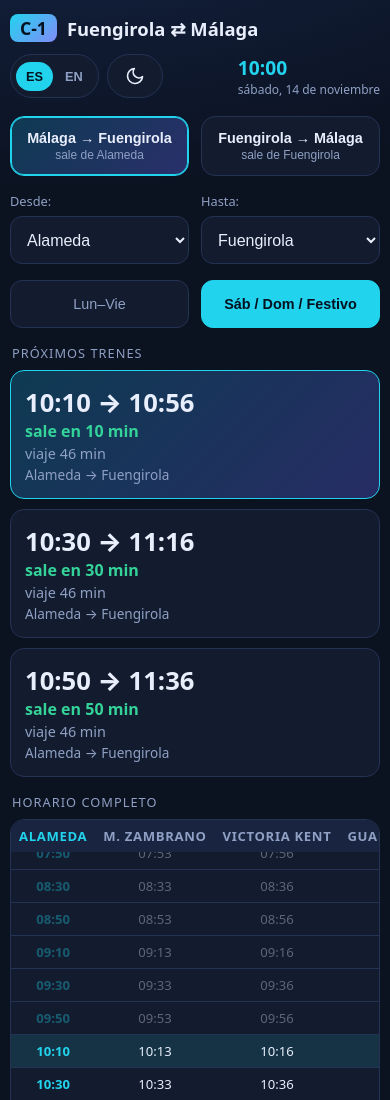
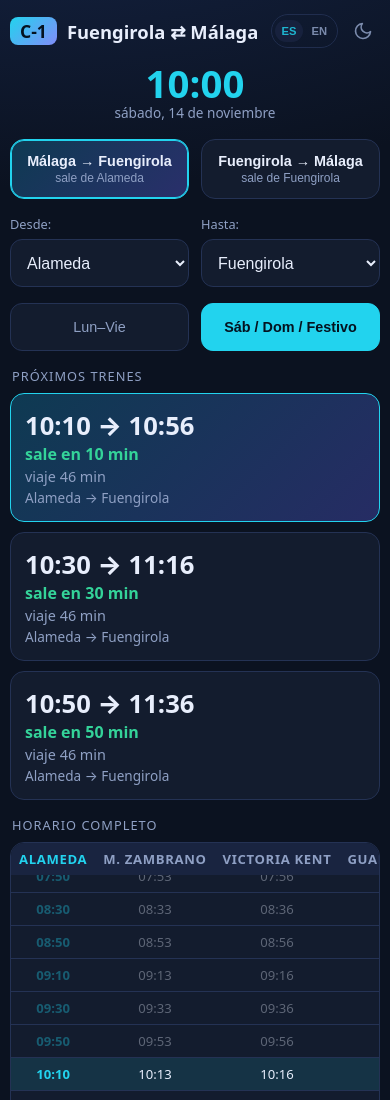
Before and after one commit to fvilpaz/nextren, a plain HTML site: page index.html in a window 390 px wide. Shown: the top 1100 px of the page. Drawn offline with Linux system fonts and the light colour scheme.

Commit message:
Cabecera: reloj centrado (grande en movil), botones de idioma y tema a la derecha y mas discretos
Co-Authored-By: Claude Sonnet 5.5 <noreply@anthropic.com>

```diff
--- a/index.html
+++ b/index.html
@@ -15,15 +15,13 @@
 <div class="wrap">
   <header>
     <h1><span class="badge">C-1</span> Fuengirola ⇄ Málaga</h1>
-    <div class="hdr-right">
-  <div class="ctrl">
+    <div class="clock"><span id="clock">--:--</span><small id="date"></small></div>
+    <div class="ctrl">
     <button type="button" class="ctrl-btn lang-btn" id="lang-btn" aria-label="Cambiar idioma a inglés" data-i18n-aria="lang.aria"><span data-l="es" class="on">ES</span><span data-l="en">EN</span></button>
     <button type="button" class="ctrl-btn" id="theme-btn" aria-label="Cambiar a tema claro">
       <svg class="ico-sun" width="20" height="20" viewBox="0 0 24 24" fill="none" stroke="currentColor" stroke-width="2" stroke-linecap="round" stroke-linejoin="round" aria-hidden="true"><circle cx="12" cy="12" r="4"/><path d="M12 2v2M12 20v2M4.9 4.9l1.4 1.4M17.7 17.7l1.4 1.4M2 12h2M20 12h2M4.9 19.1l1.4-1.4M17.7 6.3l1.4-1.4"/></svg>
       <svg class="ico-moon" width="20" height="20" viewBox="0 0 24 24" fill="none" stroke="currentColor" stroke-width="2" stroke-linecap="round" stroke-linejoin="round" aria-hidden="true"><path d="M21 12.8A9 9 0 1111.2 3a7 7 0 009.8 9.8z"/></svg>
     </button>
-  </div>
-    <div class="clock"><span id="clock">--:--</span><small id="date"></small></div>
     </div>
   </header>
 
--- a/style.css
+++ b/style.css
@@ -15,12 +15,15 @@
 *{box-sizing:border-box;margin:0;padding:0}
 body{font-family:system-ui,-apple-system,"Segoe UI",Roboto,sans-serif;background:radial-gradient(1200px 600px at 10% -10%,var(--glow) 0,transparent 60%),var(--bg);color:var(--txt);min-height:100vh;padding:20px 16px 40px}
 .wrap{max-width:980px;margin:0 auto}
-header{display:flex;align-items:center;justify-content:space-between;gap:12px;flex-wrap:wrap;margin-bottom:18px}
+header{display:grid;grid-template-columns:1fr auto 1fr;align-items:center;gap:12px;margin-bottom:18px}
+header h1{justify-self:start}
+header .ctrl{justify-self:end}
 h1{font-size:1.5rem;display:flex;align-items:center;gap:10px}
 .badge{background:linear-gradient(135deg,var(--acc),var(--acc2));color:var(--on-acc);font-weight:800;border-radius:8px;padding:2px 10px;font-size:1.1rem}
 .clock{font-variant-numeric:tabular-nums;font-size:1.6rem;font-weight:700;color:var(--acc)}
-.clock small{display:block;font-size:.75rem;color:var(--mut);font-weight:400;text-align:right}
-.hdr-right{display:flex;align-items:center;gap:18px}
+.badge{white-space:nowrap;flex:none}
+.clock{text-align:center}
+.clock small{display:block;font-size:.75rem;color:var(--mut);font-weight:400}
 .tabs{display:grid;grid-template-columns:1fr 1fr;gap:12px;margin-bottom:16px}
 .tab{background:var(--card);border:1px solid var(--line);color:var(--txt);border-radius:14px;padding:14px;cursor:pointer;font-size:1rem;font-weight:600;transition:.15s}
 .tab small{display:block;color:var(--mut);font-weight:400;margin-top:2px}
@@ -52,14 +55,21 @@ td.lv span{background:var(--chip);color:#201500;border-radius:6px;padding:1px 6p
 @media (max-width:700px){
   body{padding:14px 10px 30px}
   h1{font-size:1.15rem}
-  .clock{font-size:1.2rem}
-  .hdr-right{width:100%;justify-content:space-between}
+  header{grid-template-columns:1fr auto;grid-template-areas:"titulo botones" "reloj reloj";row-gap:14px}
+  header h1{grid-area:titulo}
+  header .ctrl{grid-area:botones}
+  header .clock{grid-area:reloj;font-size:2.4rem;line-height:1.1}
+  .clock small{font-size:.85rem;margin-top:2px}
   .tab{min-height:60px;padding:12px 8px;font-size:.9rem}
   .seg button{padding:10px 8px;font-size:.9rem}
   .n .t{font-size:1.6rem}
   th,td{padding:7px 8px;font-size:.82rem}
   th:first-child,td:first-child{display:none}
   .tablewrap{max-height:55vh}
+}
+@media (max-width:380px){
+  h1{font-size:1rem;gap:7px}
+  .badge{font-size:.95rem;padding:2px 8px}
 }
 footer{margin-top:14px;color:var(--mut);font-size:.78rem;line-height:1.5}
 .aviso{background:rgba(251,191,36,.12);border:1px solid var(--warn);border-radius:14px;padding:12px 14px;margin-bottom:16px;font-size:.9rem;line-height:1.5}
@@ -82,12 +92,12 @@ dialog::backdrop{background:var(--shade)}
 .cafe-addr{margin:8px 0 10px;font-family:ui-monospace,Consolas,monospace;font-size:.82rem;color:var(--mut);word-break:break-all}
 .cafe-copy{width:100%;min-height:44px;background:var(--acc);color:var(--on-acc);border:0;border-radius:10px;font-weight:700;font-size:.95rem;cursor:pointer}
 .ctrl{display:flex;gap:8px}
-.ctrl-btn{width:44px;height:44px;display:grid;place-items:center;background:var(--card);color:var(--txt);border:1px solid var(--line);border-radius:50%;cursor:pointer;transition:.15s}
-.ctrl-btn:hover{border-color:var(--acc);color:var(--acc)}
-#theme-btn{width:56px;border-radius:22px}
+.ctrl-btn{width:34px;height:34px;display:grid;place-items:center;background:transparent;color:var(--mut);border:1px solid transparent;border-radius:17px;cursor:pointer;transition:.15s;opacity:.85}
+.ctrl-btn:hover{opacity:1;border-color:var(--line);color:var(--acc)}
+#theme-btn{width:34px}
 :root[data-theme="light"] .ico-moon{display:none}
 :root:not([data-theme="light"]) .ico-sun{display:none}
-.lang-btn{display:inline-flex;align-items:center;width:auto;padding:0 5px;gap:2px;border-radius:22px;font-size:.8rem;font-weight:700}
-.lang-btn span{padding:7px 10px;border-radius:16px;color:var(--mut)}
-.lang-btn span.on{background:var(--acc);color:var(--on-acc)}
+.lang-btn{display:inline-flex;align-items:center;width:auto;padding:0 3px;gap:1px;font-size:.7rem;font-weight:700;border-color:var(--line)}
+.lang-btn span{padding:5px 7px;border-radius:13px}
+.lang-btn span.on{background:var(--card2);color:var(--acc)}
 .credit-links a{display:inline-block;padding:10px 0;text-decoration:none;font-weight:600}
--- a/sw.js
+++ b/sw.js
@@ -1,6 +1,6 @@
 // Service worker de Nextren: guarda la app para que abra sin conexión.
 // Al cambiar cualquier archivo de la app, subir el número de VERSION.
-const VERSION = "nextren-v11";
+const VERSION = "nextren-v12";
 const FILES = ["./", "./index.html", "./style.css", "./app.js", "./theme.js", "./festivos.js", "./i18n.js", "./manifest.webmanifest", "./icon-192.png", "./icon-512.png"];
 
 self.addEventListener("install", e => {
```
